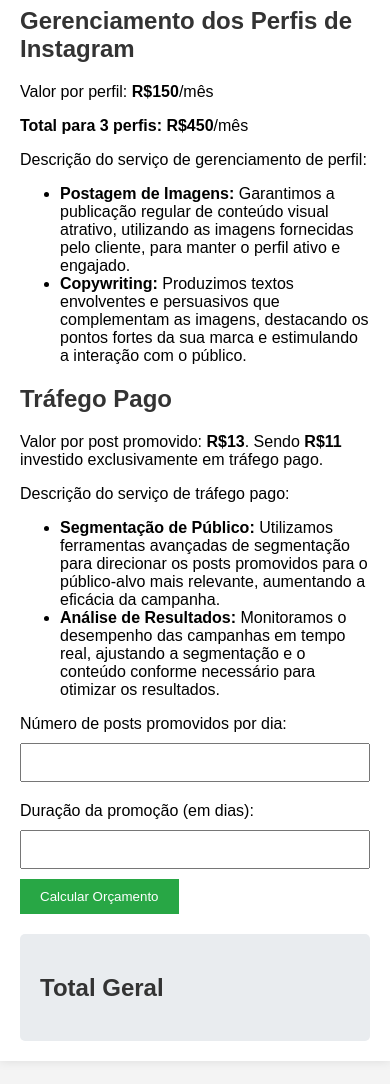
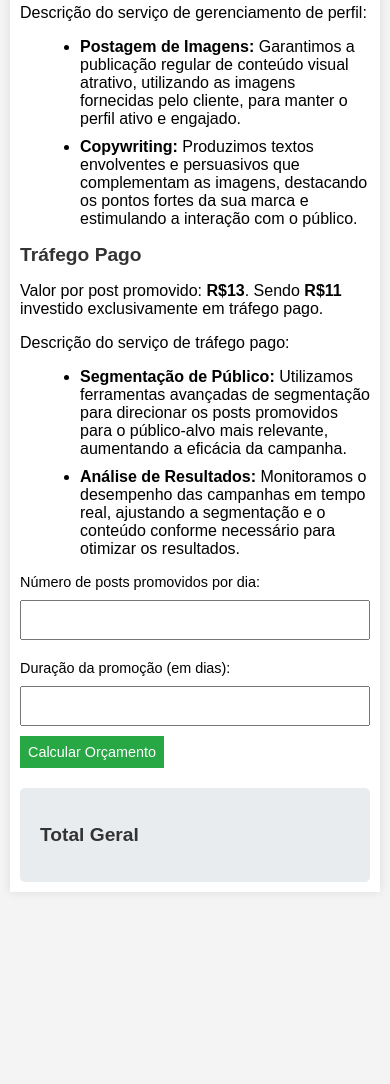
Before and after one commit to EsdrasAlbino/budget_social_media, a plain HTML site: page index.html in a window 390 px wide. Shown: the part 217-1301 px from the top of the page. After the commit the page ends 1119 px from the top, so only its background shows below. Drawn offline with Linux system fonts and the light colour scheme.

Commit message:
responsive website

```diff
--- a/styles.css
+++ b/styles.css
@@ -48,3 +48,57 @@ button:hover {
   background-color: #e9ecef;
   border-radius: 5px;
 }
+
+ul {
+  list-style-type: disc;
+  margin-left: 20px;
+}
+
+ul li {
+  margin-bottom: 10px;
+}
+
+/* Media queries para tornar o design responsivo */
+@media (max-width: 768px) {
+  .container {
+    margin: 20px;
+    padding: 15px;
+  }
+
+  h1,
+  h2 {
+    font-size: 1.5em;
+  }
+
+  label,
+  input[type="number"],
+  button {
+    font-size: 1em;
+  }
+
+  button {
+    padding: 10px;
+  }
+}
+
+@media (max-width: 480px) {
+  .container {
+    margin: 10px;
+    padding: 10px;
+  }
+
+  h1,
+  h2 {
+    font-size: 1.2em;
+  }
+
+  label,
+  input[type="number"],
+  button {
+    font-size: 0.9em;
+  }
+
+  button {
+    padding: 8px;
+  }
+}
```
